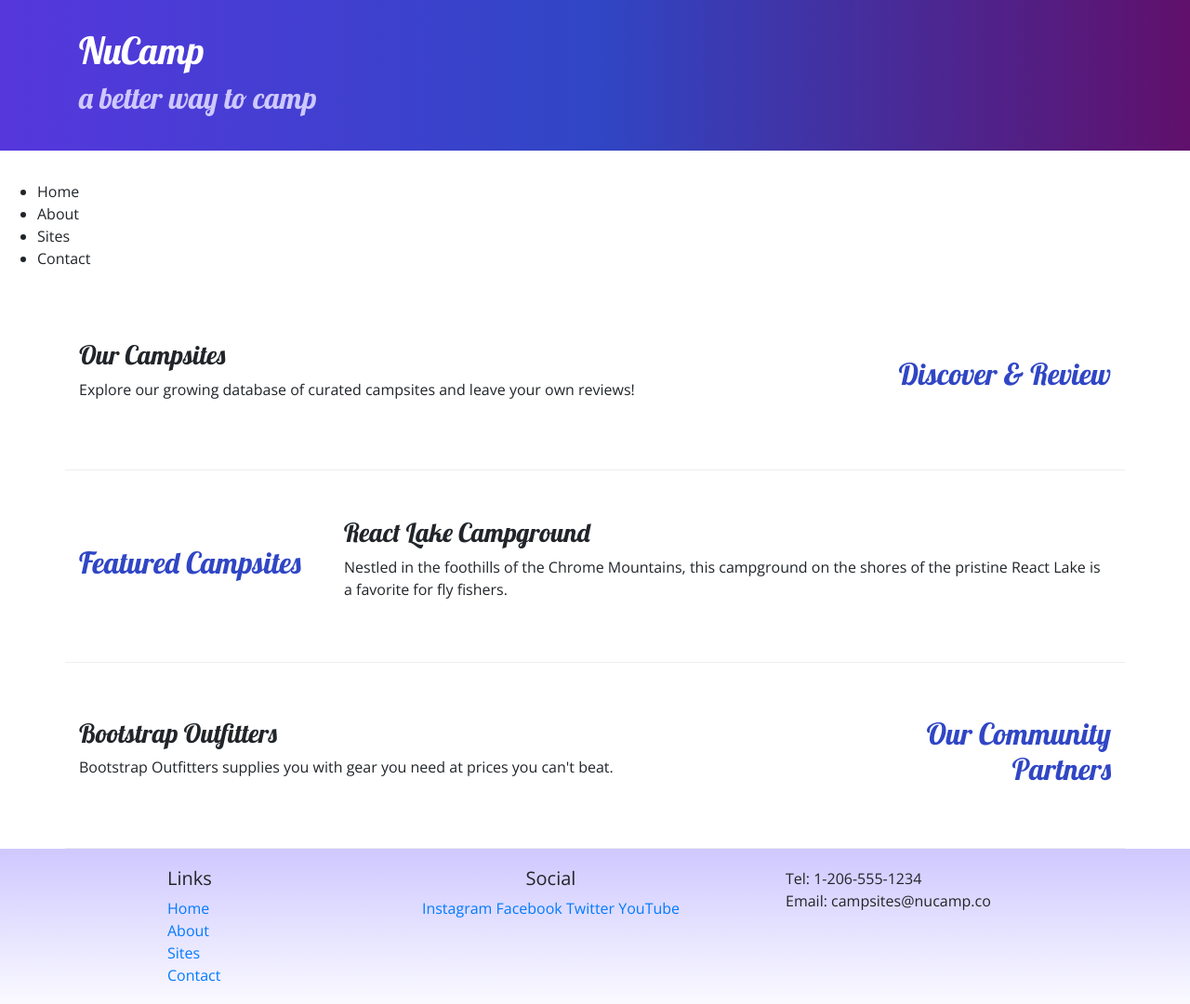
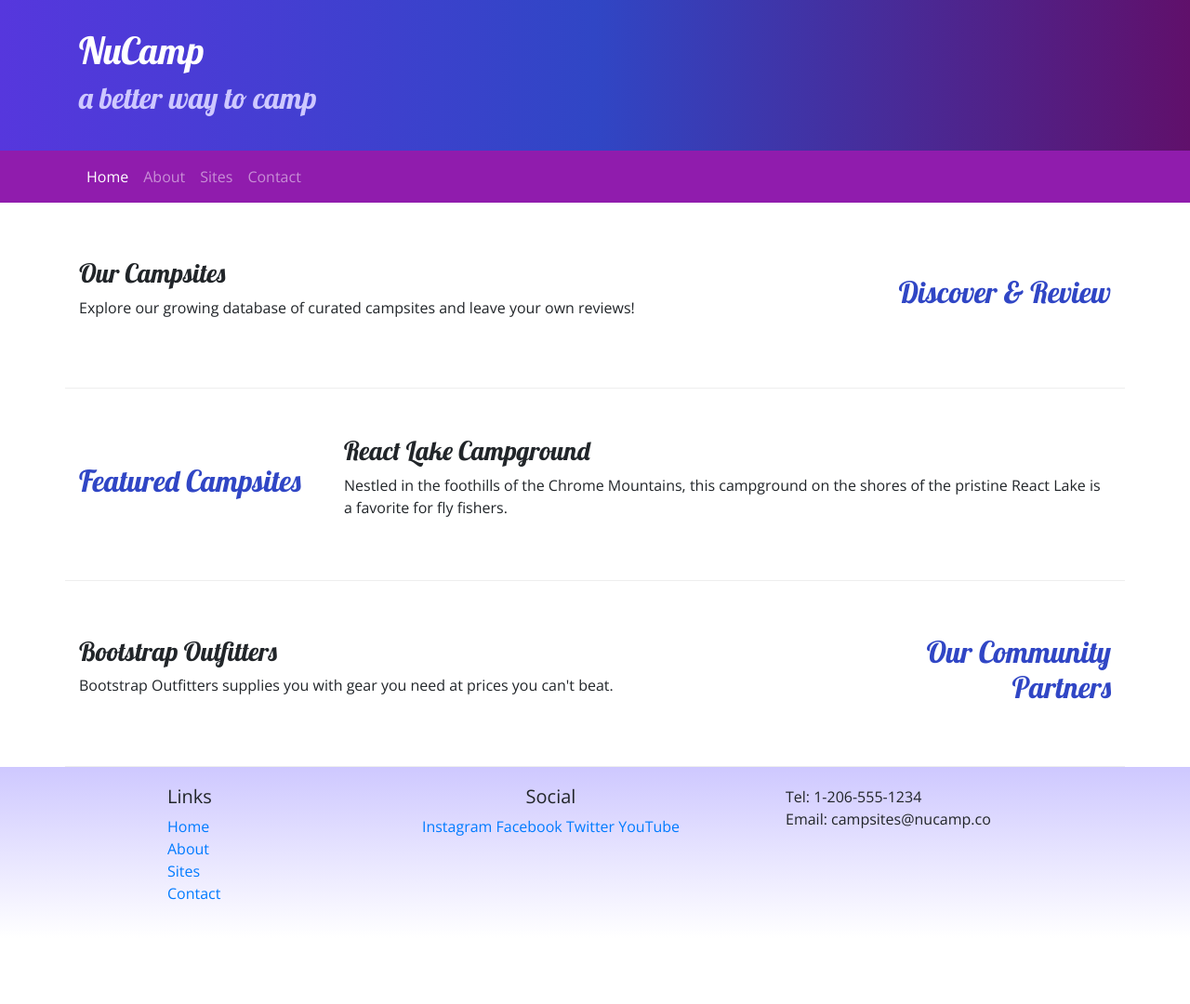
Before and after one commit to TimothyJReid/2-bootstrap, a website: page index.html in a window 1280 px wide. Shown: the whole page at 93% size. After the commit the page ends 1009 px from the top, so only its background shows below. Drawn offline with nearby package versions, Linux system fonts and the light colour scheme.

Commit message:
Finished adding navbars

```diff
--- a/css/styles.css
+++ b/css/styles.css
@@ -20,6 +20,7 @@ footer {
 }
 
 .jumbotron {
+    margin: 0;
     padding: 30px;
     background-image: linear-gradient(to right, #5637DD, #3046C5, #60106B);
     color: white;
@@ -31,3 +32,7 @@ footer {
     border-bottom: 1px ridge;
     min-height: 200px;
 }
+
+.navbar {
+    background-color: #901CAD;
+}
--- a/index.html
+++ b/index.html
@@ -8,6 +8,7 @@
 
     <!-- Bootstrap CSS -->
     <link rel="stylesheet" href="node_modules/bootstrap/dist/css/bootstrap.min.css" />
+
     <!-- Additional CSS must be placed after Bootstrap CSS -->
     <link rel="stylesheet" href="https://fonts.googleapis.com/css?family=Lobster|Open+Sans" />
     <link rel="stylesheet" href="css/styles.css" />
@@ -28,13 +29,20 @@
         </div>
     </header>
 
-    <Nav>
-        <ul>
-            <li href="#">Home</li>
-            <li href="#">About</li>
-            <li href="#">Sites</li>
-            <li href="#">Contact</li>
+    <Nav class="navbar navbar-expand-sm navbar-dark sticky-top">
+        <div class="container">
+            <button class="navbar-toggler ml-auto" type="button" data-toggle="collapse"
+                data-target="#nucampNavbar"><span class="navbar-toggler-icon"></span>
+            </button>
+            <div class="collapse navbar-collapse" id="nucampNavbar">
+                <ul class="navbar-nav">
+                    <li class="nav-item active"><a class="nav-link" href="index.html">Home</a></li>
+                    <li class="nav-item"><a class="nav-link" href="aboutus.html">About</a></li>
+                    <li class="nav-item"><a class="nav-link" href="#">Sites</a></li>
+                    <li class="nav-item"><a class="nav-link" href="#">Contact</a></li>
                 </ul>
+            </div>
+        </div>
     </Nav>
 
     <div class="container">
@@ -44,7 +52,8 @@
             </div>
             <div class="col">
                 <h3>Our Campsites</h3>
-            <p class="d-none d-sm-block">Explore our growing database of curated campsites and leave your own reviews!</p>
+                <p class="d-none d-sm-block">Explore our growing database of curated campsites and leave your own
+                    reviews!</p>
             </div>
         </div>
 
@@ -54,7 +63,8 @@
             </div>
             <div class="col">
                 <h3>React Lake Campground</h3>
-                <p class="d-none d-sm-block">Nestled in the foothills of the Chrome Mountains, this campground on the shores of the pristine React Lake is a favorite for fly fishers.</p>
+                <p class="d-none d-sm-block">Nestled in the foothills of the Chrome Mountains, this campground on the
+                    shores of the pristine React Lake is a favorite for fly fishers.</p>
             </div>
         </div>
 
@@ -64,7 +74,8 @@
             </div>
             <div class="col">
                 <h3>Bootstrap Outfitters</h3>
-                <p class="d-none d-sm-block">Bootstrap Outfitters supplies you with gear you need at prices you can't beat.</p>
+                <p class="d-none d-sm-block">Bootstrap Outfitters supplies you with gear you need at prices you can't
+                    beat.</p>
             </div>
         </div>
     </div>
```
Also changed, not shown: aboutus.html (+24 -2 lines). Lines whose indentation alone changed are shown as unchanged.
